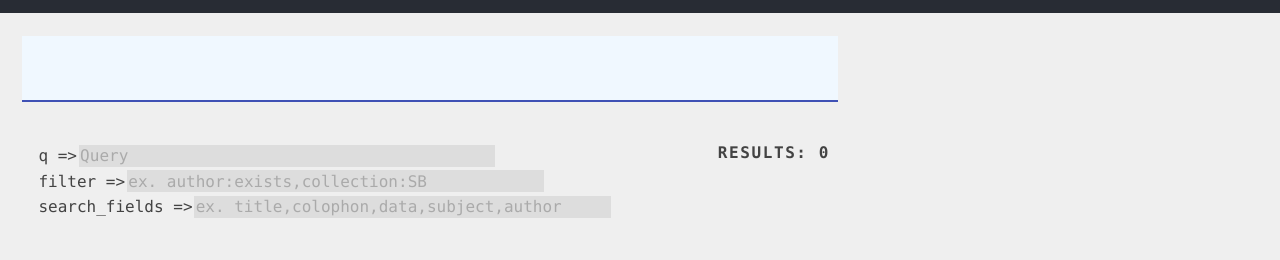
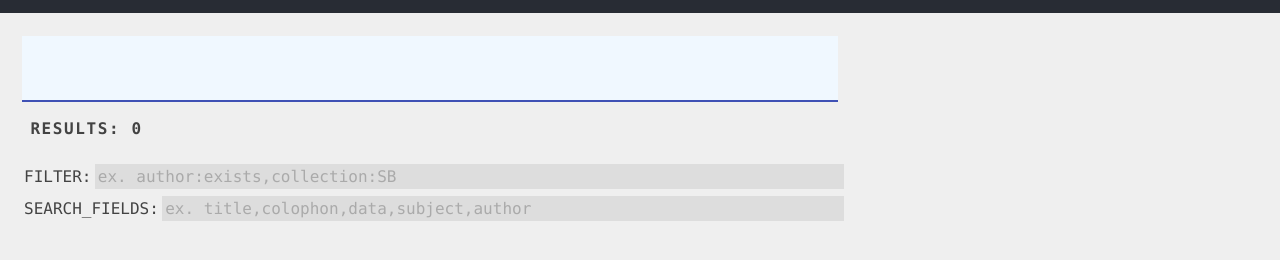
Before and after one commit to asianlegacylibrary/library, a React app: page / in a window 1280 px wide. Shown: the part 74-334 px from the top of the page. Built offline with nearby package versions, Linux system fonts and the light colour scheme.

Commit message:
sass updates

```diff
--- a/src/assets/css/Search.scss
+++ b/src/assets/css/Search.scss
@@ -4,26 +4,35 @@
 }
 
 .search-controls {
-    display: flex;
-    justify-content: space-between;
-    margin: 0.4em;
+    //display: flex;
+    //justify-content: space-between;
+    margin: 0.5em;
 }
 
 .url-params {
     align-self: flex-end;
     text-align: left;
-    width: 80%;
+    //width: 80%;
     p {
-        padding: 1em;
+        //padding: 1em;
         span {
-            display: block;
+            display: flex;
+            flex-wrap: wrap;
+            align-items: center;
+            flex-grow: 1;
+            label {
+                flex-grow: 0;
+            }
+            input {
+                flex-grow: 1;
+            }
         }
     }
     .param-filter {
         font-family: var(--font-family);
         background-color: #ddd;
-        padding: 0.1em;
-        margin: 0.1em;
+        padding: 0.2em;
+        margin: 0.2em;
         border: none;
         font-size: inherit;
         color: inherit;
@@ -35,12 +44,15 @@
         }
     }
 }
-
+.more-than-zero {
+    background-color: var(--color-highlight);
+    transition: background-color 1s;
+}
 .results-total {
     font-weight: bold;
     text-transform: uppercase;
     letter-spacing: 0.1em;
-
+    padding: 0.4em;
     p {
         padding: 1em;
     }
--- a/src/components/search/SearchForm.js
+++ b/src/components/search/SearchForm.js
@@ -76,9 +76,10 @@ class SearchForm_PreConnect extends React.Component {
 
     buildSearchParams = () => {
         return Object.keys(this.state.params).map((k) => {
+            if (k === 'q') return null
             return (
                 <span key={k}>
-                    <label htmlFor={k}>{`${k} =>`}</label>
+                    <label htmlFor={k}>{`${k.toUpperCase()}: `}</label>
                     <input
                         name={k}
                         className='param-filter'
@@ -103,6 +104,7 @@ class SearchForm_PreConnect extends React.Component {
 
     render() {
         let p = this.buildSearchParams()
+        let resultsReceived = this.props.total > 0 ? true : false
         return (
             <div className='search-container'>
                 <SearchBar
@@ -111,12 +113,14 @@ class SearchForm_PreConnect extends React.Component {
                     handleNewSearch={this.updateSearchBarQuery}
                 />
                 <div className='search-controls'>
+                    <div
+                        className={`results-total ${
+                            resultsReceived ? 'more-than-zero' : ''
+                        }`}
+                    >{`Results: ${this.props.total}`}</div>
+
                     <div className='url-params'>
                         <p>{p}</p>
-                    </div>
-
-                    <div className='results-total'>
-                        <p>{`Results: ${this.props.total}`}</p>
                     </div>
                 </div>
             </div>
--- a/src/store/statics.js
+++ b/src/store/statics.js
@@ -39,7 +39,7 @@ export const rootFields = {
 }
 
 export const URLParamsForUser = {
-    q: '',
+    //q: '',
     filter: '',
     search_fields: ''
     //highlights: true,
@@ -50,7 +50,7 @@ export const URLParamsForUser = {
 }
 
 export const URLParamsPlaceholders = {
-    q: 'Query',
+    //q: 'Query',
     filter: 'ex. author:exists,collection:SB',
     search_fields: 'ex. title,colophon,data,subject,author'
     //highlights: 'true or false',
```
